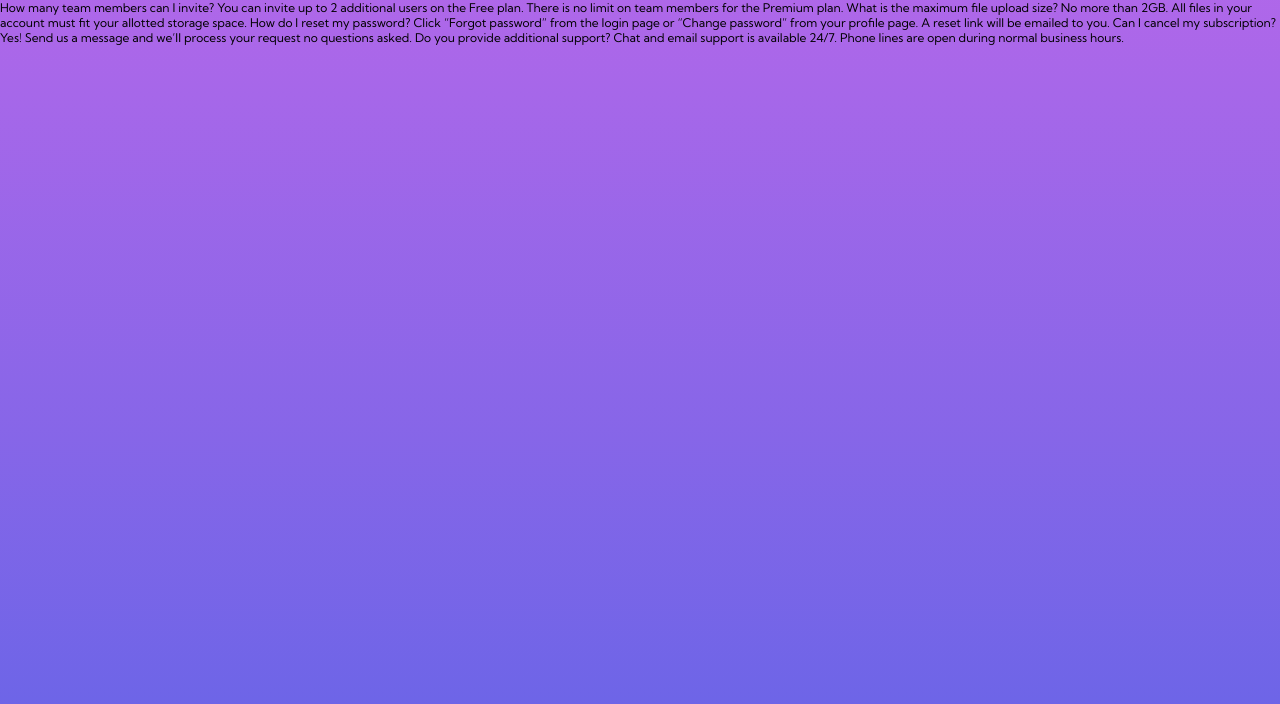
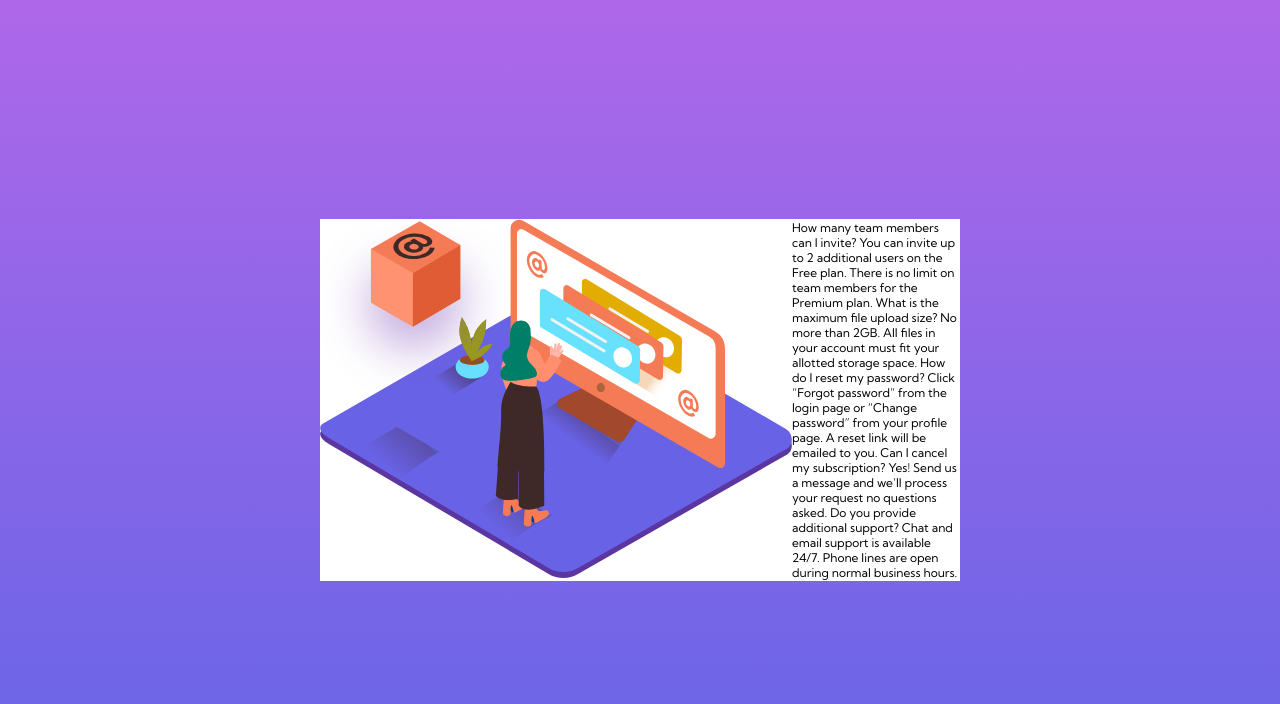
Before and after one commit to cjoak1028/faq-accordion-card, a plain HTML site: page index.html in a window 1280 px wide. Drawn offline with Linux system fonts and the light colour scheme.

Commit message:
added illustrations

```diff
--- a/index.html
+++ b/index.html
@@ -26,14 +26,31 @@
     <!-- Feel free to remove these styles or customise in your own stylesheet 👍 -->
   </head>
   <body>
-    How many team members can I invite? You can invite up to 2 additional users
-    on the Free plan. There is no limit on team members for the Premium plan.
-    What is the maximum file upload size? No more than 2GB. All files in your
-    account must fit your allotted storage space. How do I reset my password?
-    Click “Forgot password” from the login page or “Change password” from your
-    profile page. A reset link will be emailed to you. Can I cancel my
-    subscription? Yes! Send us a message and we’ll process your request no
-    questions asked. Do you provide additional support? Chat and email support
-    is available 24/7. Phone lines are open during normal business hours.
+    <div class="card">
+      <div class="card__illustration">
+        <img
+          class="img-box"
+          src="./images/illustration-box-desktop.svg"
+          alt="box"
+        />
+        <img
+          class="img-woman"
+          src="./images/illustration-woman-online-desktop.svg"
+          alt="woman online"
+        />
+      </div>
+      <div class="card__content">
+        How many team members can I invite? You can invite up to 2 additional
+        users on the Free plan. There is no limit on team members for the
+        Premium plan. What is the maximum file upload size? No more than 2GB.
+        All files in your account must fit your allotted storage space. How do I
+        reset my password? Click “Forgot password” from the login page or
+        “Change password” from your profile page. A reset link will be emailed
+        to you. Can I cancel my subscription? Yes! Send us a message and we’ll
+        process your request no questions asked. Do you provide additional
+        support? Chat and email support is available 24/7. Phone lines are open
+        during normal business hours.
+      </div>
+    </div>
   </body>
 </html>
--- a/style.css
+++ b/style.css
@@ -20,4 +20,27 @@ body {
     min-height: 100vh;
     font-size: 1.2rem;
     background: linear-gradient(var(--color-gradient-violet), var(--color-gradient-blue));
+    position: relative;
 }
+
+.card {
+    /* test style */
+    display: flex;
+    align-items: center;
+
+    background-color: white;
+    max-width: 92rem;
+
+    position: absolute;
+    left: 50%;
+    top: 50%;
+    transform: translate(-50%, -50%);
+}
+
+.card__illustration {
+    position: relative;
+}
+
+.img-box {
+    position: absolute;
+}
```
